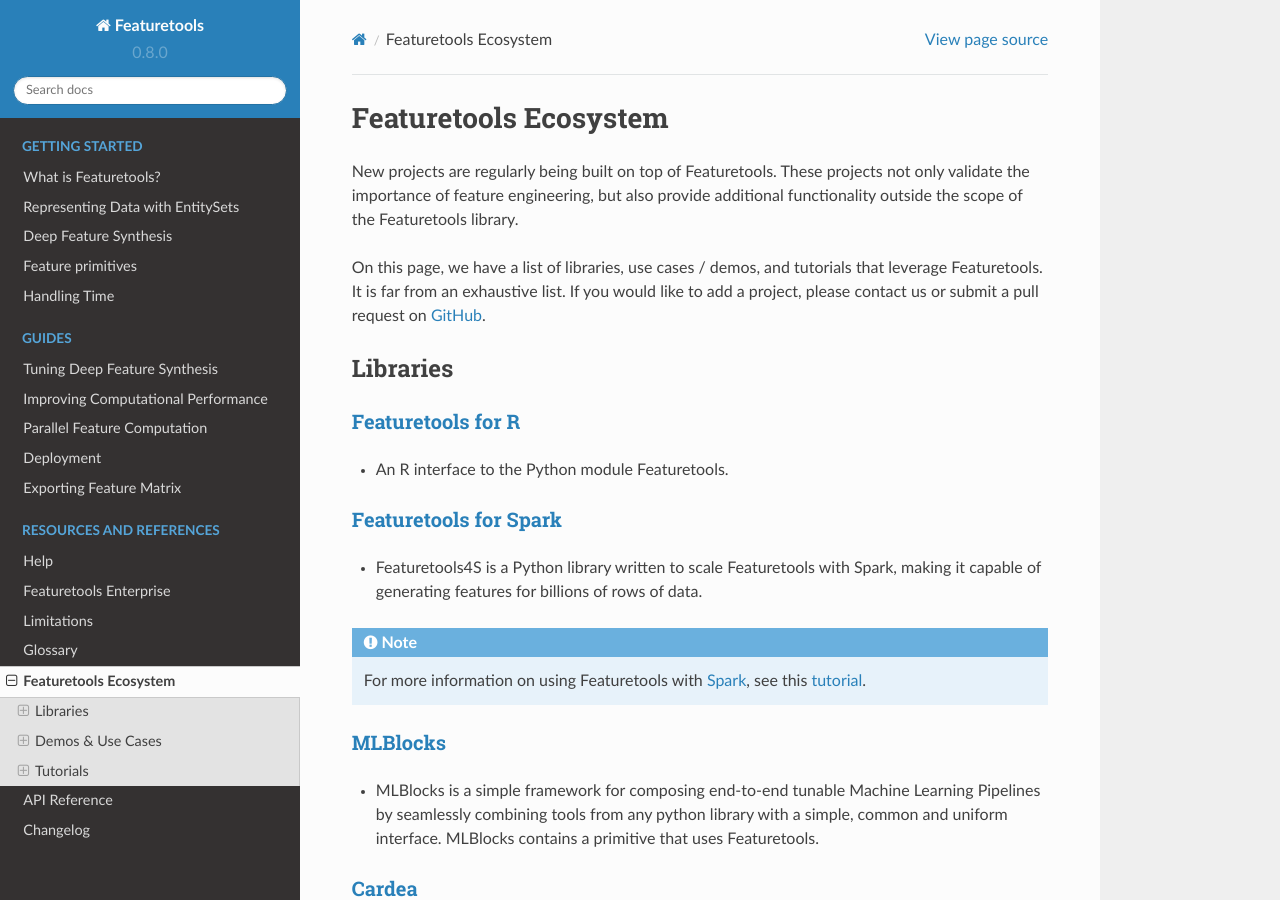
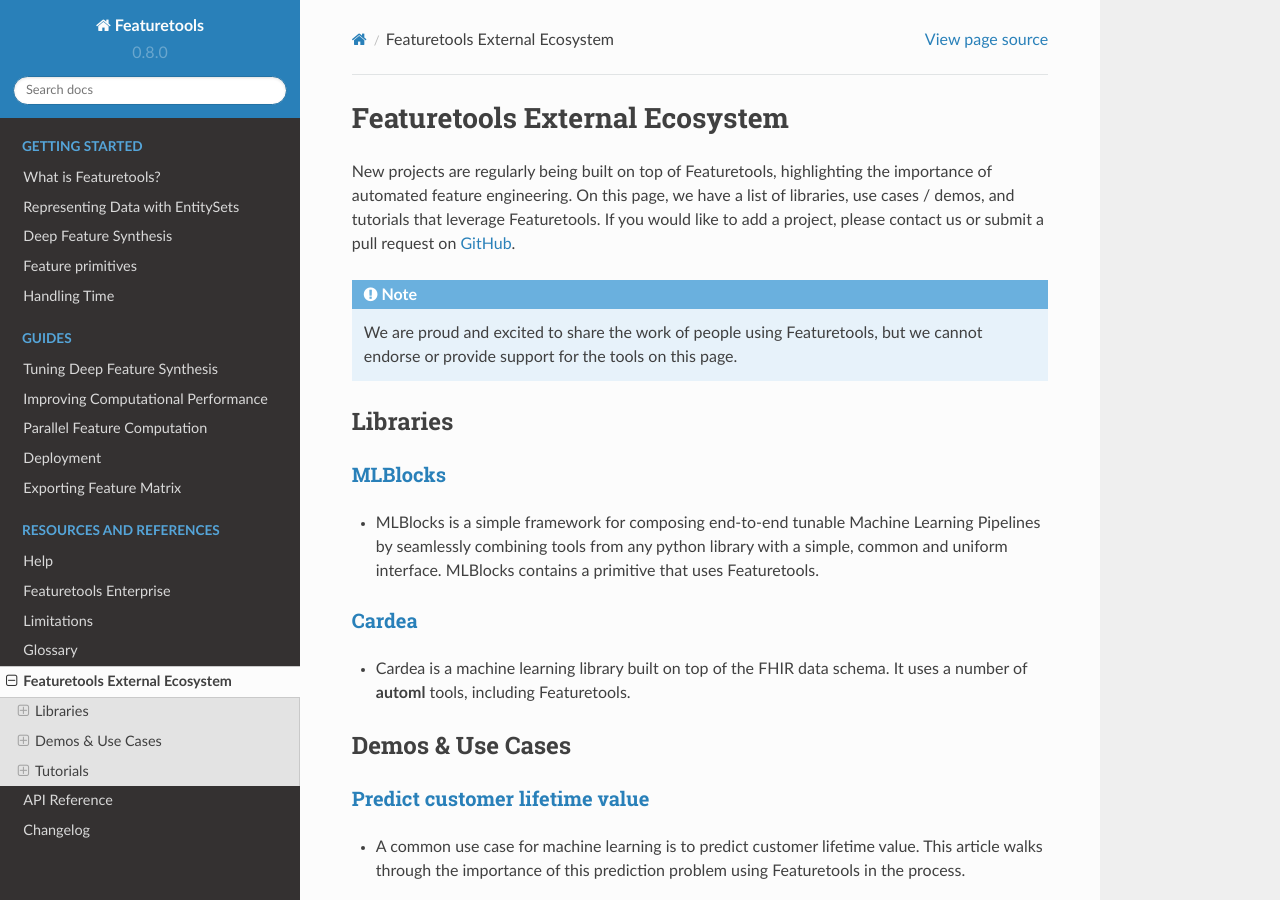
Before and after one commit to alteryx/featuretools, a Sphinx documentation site: the page built from docs/source/ecosystem.rst, in a window 1280 px wide and 900 px high. Built offline with Sphinx 7.4.7 and the Read the Docs theme 2.0.0, drawn with Linux system fonts in a browser that asks for light colours; pages that are not in the unit, such as notebooks, are missing from menus.

Commit message:
Update ecosystem page in docs (#577)
* Update ecosystem.rst

* Update ecosystem.rst

* Update ecosystem.rst

```diff
--- a/docs/source/ecosystem.rst
+++ b/docs/source/ecosystem.rst
@@ -1,34 +1,21 @@
 :description: A list of libraries, use cases / demos, and tutorials that leverage Featuretools
 
-======================
-Featuretools Ecosystem
-======================
-New projects are regularly being built on top of Featuretools. These projects not only validate the importance of feature engineering, but also provide additional functionality outside the scope of the Featuretools library.
+===============================
+Featuretools External Ecosystem
+===============================
 
-On this page, we have a list of libraries, use cases / demos, and tutorials that leverage Featuretools. It is far from an exhaustive list. If you would like to add a project, please contact us or submit a pull request on `GitHub`_.
+New projects are regularly being built on top of Featuretools, highlighting the importance of automated feature engineering. On this page, we have a list of libraries, use cases / demos, and tutorials that leverage Featuretools. If you would like to add a project, please contact us or submit a pull request on `GitHub`_.
 
 .. _`GitHub`: https://github.com/Featuretools/featuretools
+
+.. note::
+
+    We are proud and excited to share the work of people using Featuretools, but we cannot endorse or provide support for the tools on this page.
 
 ---------
 Libraries
 ---------
-`Featuretools for R`_
-=====================
-- An R interface to the Python module Featuretools.
 
-.. _`Featuretools for R`: https://github.com/magnusfurugard/featuretoolsR
-
-`Featuretools for Spark`_
-=========================
-- Featuretools4S is a Python library written to scale Featuretools with Spark, making it capable of generating features for billions of rows of data.
-
-.. note::
-
-    For more information on using Featuretools with `Spark`_, see this `tutorial`_.
-
-.. _`Featuretools for Spark`: https://github.com/pan5431333/featuretools4s
-.. _`tutorial`: https://blog.featurelabs.com/featuretools-on-spark-2/
-.. _`Spark`: https://spark.apache.org/
 
 `MLBlocks`_
 ===========
```
